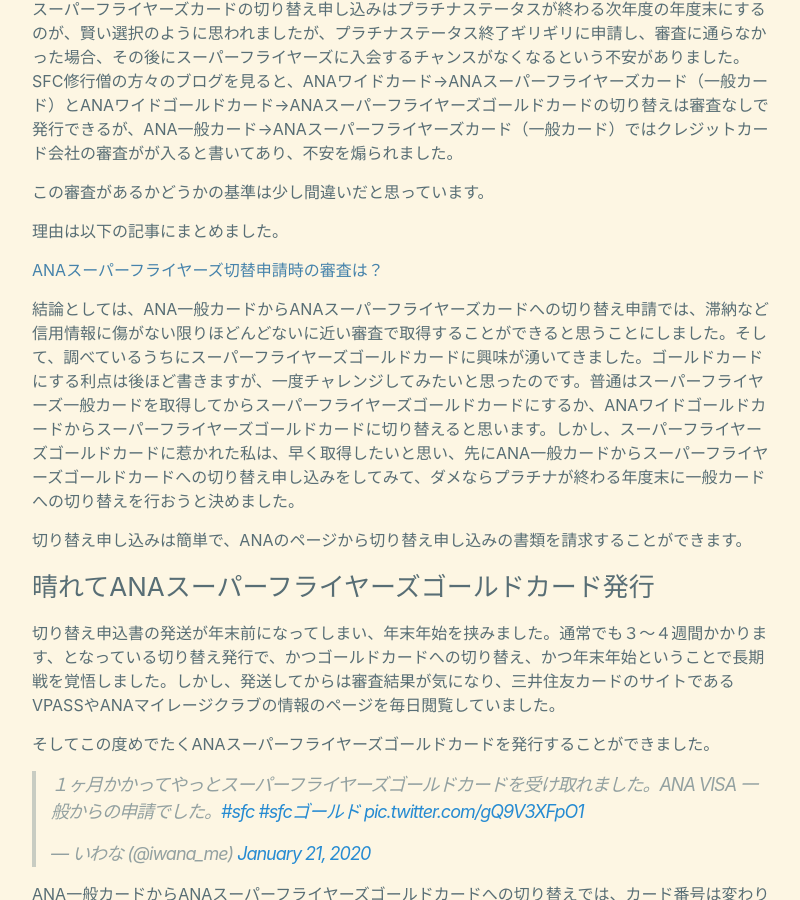
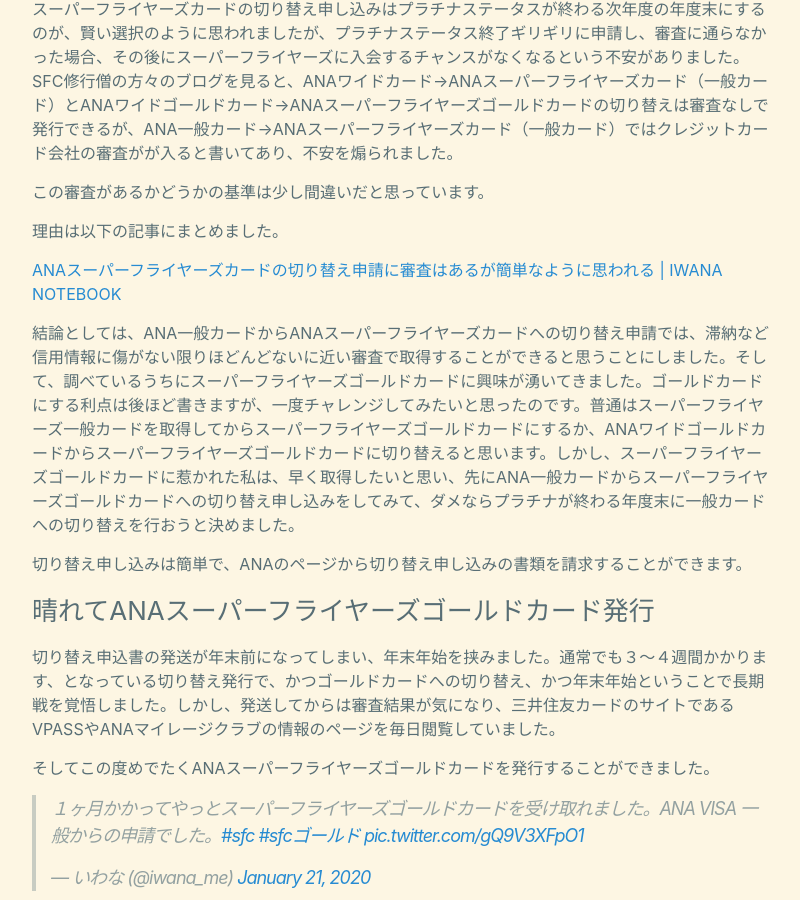
Before and after one commit to iwanaminami/shoyaiwaname, a Jekyll site: the page built from _posts/2020-01-23-sfcgold.markdown, in a window 1280 px wide and 900 px high, scrolled down 2914 px. Shown: the whole window, without its empty margins (238-1038 px from the left). Built offline with Jekyll 4.4.1, drawn with Linux system fonts in a browser that asks for light colours; comment, search, counter and statistics services are not loaded.

Commit message:
Update 2020-01-23-sfcgold.markdown

```diff
--- a/_posts/2020-01-23-sfcgold.markdown
+++ b/_posts/2020-01-23-sfcgold.markdown
@@ -92,7 +92,7 @@
 
 理由は以下の記事にまとめました。
 
-[ANAスーパーフライヤーズ切替申請時の審査は？]()
+[ANAスーパーフライヤーズカードの切り替え申請に審査はあるが簡単なように思われる \| IWANA NOTEBOOK](https://shoyaiwana.me/2020/01/23/sfc-judge.html)
 
 結論としては、ANA一般カードからANAスーパーフライヤーズカードへの切り替え申請では、滞納など信用情報に傷がない限りほどんどないに近い審査で取得することができると思うことにしました。そして、調べているうちにスーパーフライヤーズゴールドカードに興味が湧いてきました。ゴールドカードにする利点は後ほど書きますが、一度チャレンジしてみたいと思ったのです。普通はスーパーフライヤーズ一般カードを取得してからスーパーフライヤーズゴールドカードにするか、ANAワイドゴールドカードからスーパーフライヤーズゴールドカードに切り替えると思います。しかし、スーパーフライヤーズゴールドカードに惹かれた私は、早く取得したいと思い、先にANA一般カードからスーパーフライヤーズゴールドカードへの切り替え申し込みをしてみて、ダメならプラチナが終わる年度末に一般カードへの切り替えを行おうと決めました。
 
```
